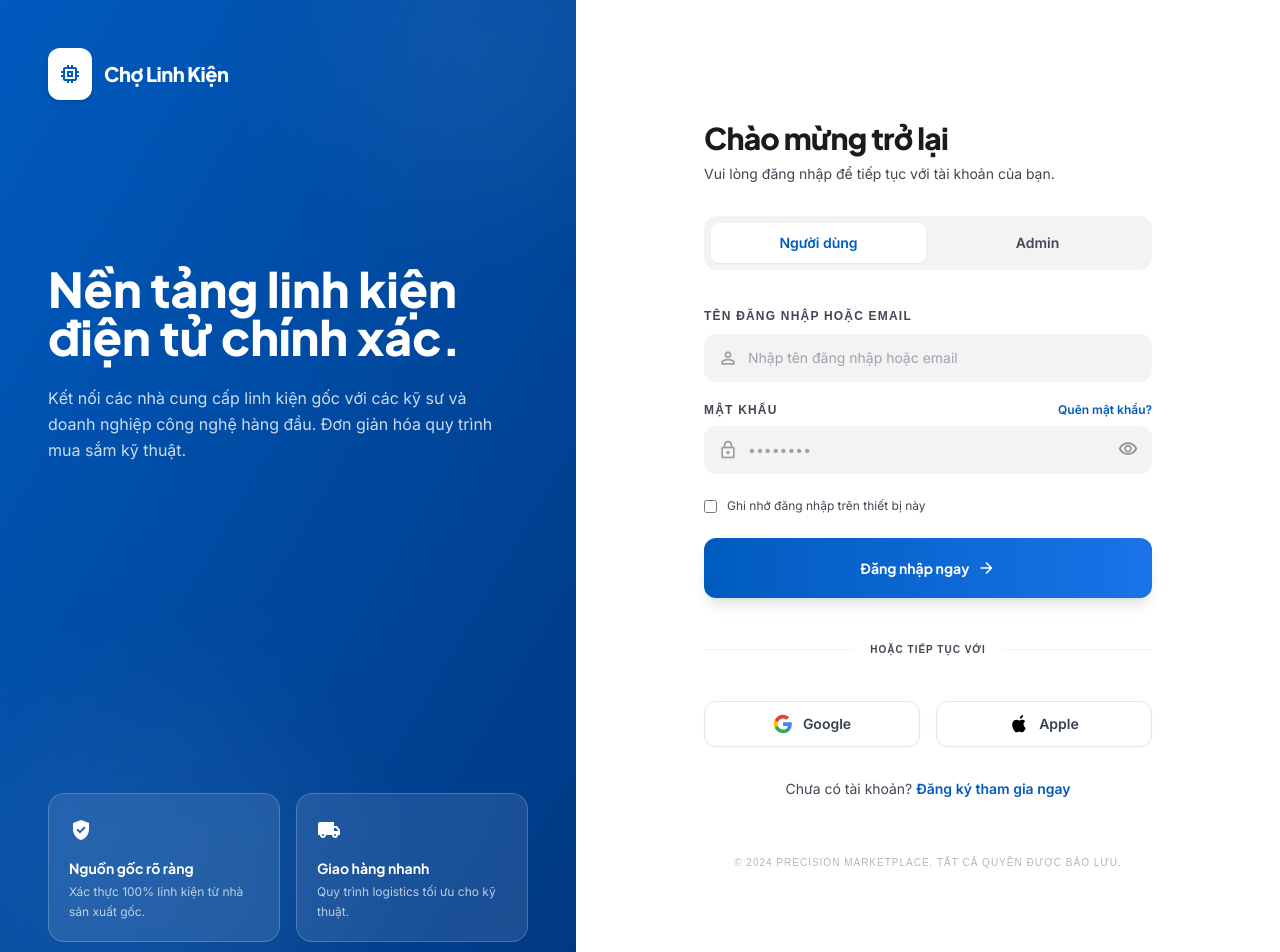
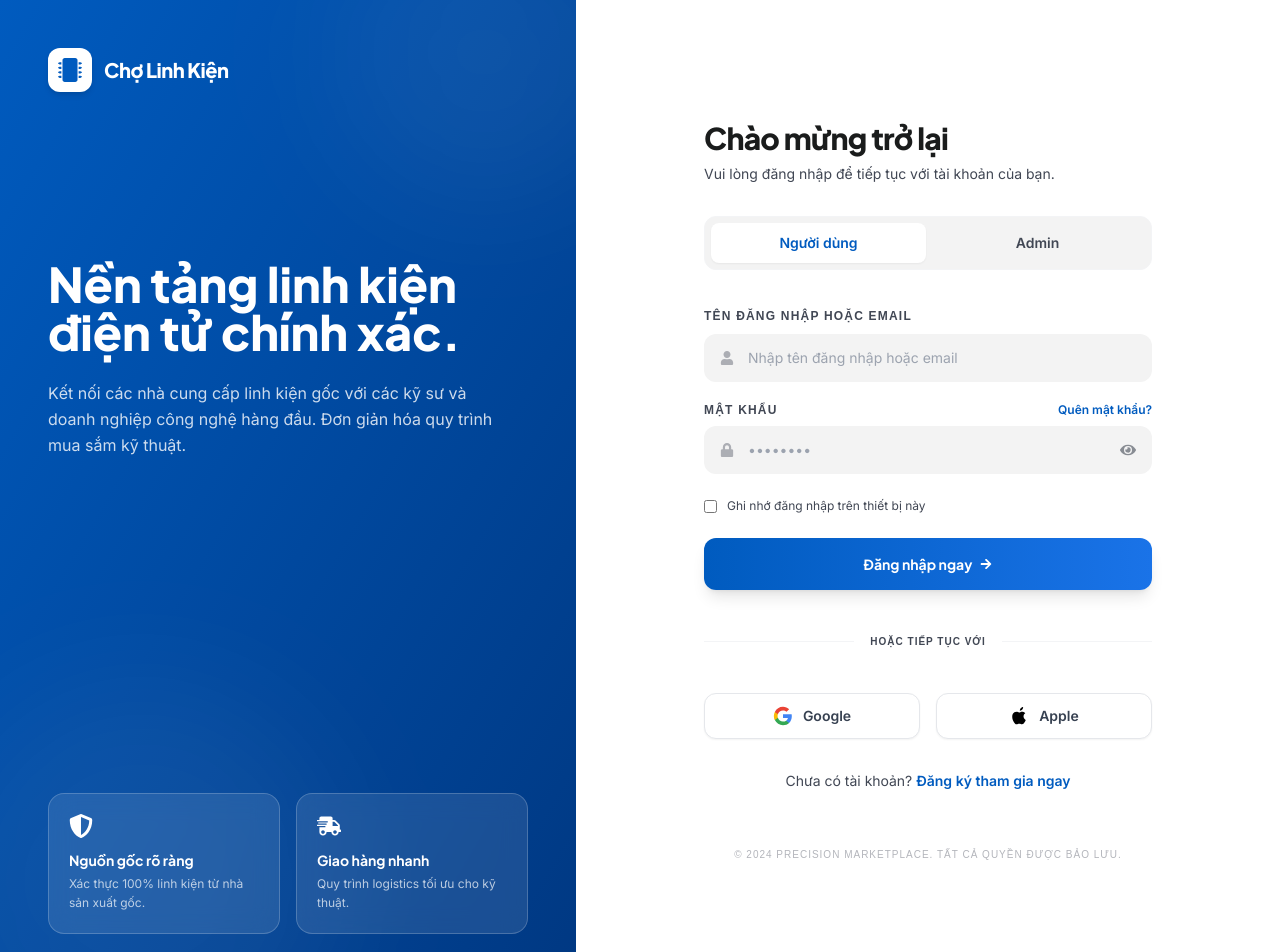
Before and after one commit to ThoKhang/ThuongMaiDienTu, a React (Create React App) app in the folder web-thuong-mai-dien-tu/: page /dang-nhap in a window 1280 px wide. Shown: the top 952 px of the page. Built offline with nearby package versions, Linux system fonts and the light colour scheme.

Commit message:
Fix lỗi icon, gan link dang nhap

```diff
--- a/web-thuong-mai-dien-tu/src/Components/Pages/Auth/Login.jsx
+++ b/web-thuong-mai-dien-tu/src/Components/Pages/Auth/Login.jsx
@@ -3,6 +3,16 @@ import { useForm } from 'react-hook-form';
 import { Link, useNavigate } from 'react-router-dom';
 import { toast } from 'react-toastify';
 import { useLogin } from '../../../hooks/useAuth';
+import {
+  FaMicrochip,
+  FaShieldAlt,
+  FaShippingFast,
+  FaUser,
+  FaLock,
+  FaEye,
+  FaEyeSlash,
+  FaArrowRight
+} from 'react-icons/fa';
 
 const Login = () => {
   const navigate = useNavigate();
@@ -54,7 +64,7 @@ const Login = () => {
         {/* Top: Logo Card */}
         <div className="flex items-center gap-3 self-start">
           <div className="bg-white rounded-xl p-2.5 shadow-md flex items-center justify-center">
-            <span className="material-symbols-outlined text-primary text-2xl font-bold">memory</span>
+            <FaMicrochip className="text-primary text-2xl" />
           </div>
           <span className="font-headline font-black text-xl text-white tracking-tight">Chợ Linh Kiện</span>
         </div>
@@ -74,17 +84,13 @@ const Login = () => {
         <div className="grid grid-cols-2 gap-4 mt-auto">
           {/* Card 1 */}
           <div className="p-5 rounded-2xl bg-white/10 backdrop-blur-md border border-white/20 hover:bg-white/15 transition-all duration-300">
-            <span className="material-symbols-outlined text-white mb-3 text-2xl" style={{ fontVariationSettings: "'FILL' 1" }}>
-              verified_user
-            </span>
+            <FaShieldAlt className="text-white mb-3 text-2xl" />
             <h3 className="font-headline font-bold text-white text-sm">Nguồn gốc rõ ràng</h3>
             <p className="text-xs text-white/70 mt-1 font-light leading-relaxed">Xác thực 100% linh kiện từ nhà sản xuất gốc.</p>
           </div>
           {/* Card 2 */}
           <div className="p-5 rounded-2xl bg-white/10 backdrop-blur-md border border-white/20 hover:bg-white/15 transition-all duration-300">
-            <span className="material-symbols-outlined text-white mb-3 text-2xl" style={{ fontVariationSettings: "'FILL' 1" }}>
-              local_shipping
-            </span>
+            <FaShippingFast className="text-white mb-3 text-2xl" />
             <h3 className="font-headline font-bold text-white text-sm">Giao hàng nhanh</h3>
             <p className="text-xs text-white/70 mt-1 font-light leading-relaxed">Quy trình logistics tối ưu cho kỹ thuật.</p>
           </div>
@@ -137,10 +143,8 @@ const Login = () => {
               <label className="text-xs font-label uppercase tracking-widest text-on-surface-variant font-semibold">
                 Tên đăng nhập hoặc Email
               </label>
-              <div className="relative">
-                <span className="material-symbols-outlined text-on-surface-variant/50 absolute left-3.5 top-1/2 -translate-y-1/2 text-xl">
-                  person
-                </span>
+              <div className="relative flex items-center">
+                <FaUser className="text-on-surface-variant/40 absolute left-4 text-sm" />
                 <input
                   {...register('tenDangNhap', {
                     required: 'Vui lòng nhập tên đăng nhập hoặc email'
@@ -167,10 +171,8 @@ const Login = () => {
                   Quên mật khẩu?
                 </Link>
               </div>
-              <div className="relative">
-                <span className="material-symbols-outlined text-on-surface-variant/50 absolute left-3.5 top-1/2 -translate-y-1/2 text-xl">
-                  lock
-                </span>
+              <div className="relative flex items-center">
+                <FaLock className="text-on-surface-variant/40 absolute left-4 text-sm" />
                 <input
                   {...register('matKhau', {
                     required: 'Vui lòng nhập mật khẩu',
@@ -185,11 +187,13 @@ const Login = () => {
                 <button
                   type="button"
                   onClick={() => setShowPassword(!showPassword)}
-                  className="absolute right-3.5 top-1/2 -translate-y-1/2 text-on-surface-variant/60 hover:text-on-surface transition-colors"
+                  className="absolute right-4 text-on-surface-variant/60 hover:text-on-surface transition-colors flex items-center justify-center"
                 >
-                  <span className="material-symbols-outlined text-xl">
-                    {showPassword ? 'visibility_off' : 'visibility'}
-                  </span>
+                  {showPassword ? (
+                    <FaEyeSlash className="text-base" />
+                  ) : (
+                    <FaEye className="text-base" />
+                  )}
                 </button>
               </div>
               {errors.matKhau && (
@@ -226,7 +230,7 @@ const Login = () => {
               ) : (
                 <>
                   Đăng nhập ngay
-                  <span className="material-symbols-outlined text-lg">arrow_forward</span>
+                  <FaArrowRight className="text-xs" />
                 </>
               )}
             </button>
--- a/web-thuong-mai-dien-tu/src/Components/layout/DangKy/Header.jsx
+++ b/web-thuong-mai-dien-tu/src/Components/layout/DangKy/Header.jsx
@@ -1,20 +1,21 @@
 import React from 'react';
+import { Link } from 'react-router-dom';
 
 const Header = () => {
   return (
     <header className="fixed top-0 w-full z-50 glass-effect shadow-[0_1px_0_0_rgba(0,0,0,0.05)] px-8 py-4 flex items-center justify-between">
       <div className="flex items-center gap-2">
-        <span className="text-xl font-headline font-extrabold tracking-tight text-primary">
+        <Link to="/" className="text-xl font-headline font-extrabold tracking-tight text-primary">
           Precision Marketplace
-        </span>
+        </Link>
       </div>
       <div className="hidden md:flex items-center gap-6">
-        <a className="text-sm font-medium text-gray-600 hover:text-primary transition-colors" href="#">
+        <span className="text-sm font-medium text-gray-600">
           Bạn đã có tài khoản?
-        </a>
-        <button className="px-5 py-2 text-sm font-semibold text-primary border border-primary-container rounded-lg hover:bg-primary-fixed duration-200">
+        </span>
+        <Link to="/dang-nhap" className="px-5 py-2 text-sm font-semibold text-primary border border-primary-container rounded-lg hover:bg-primary-fixed duration-200">
           Đăng nhập
-        </button>
+        </Link>
       </div>
     </header>
   );
```
